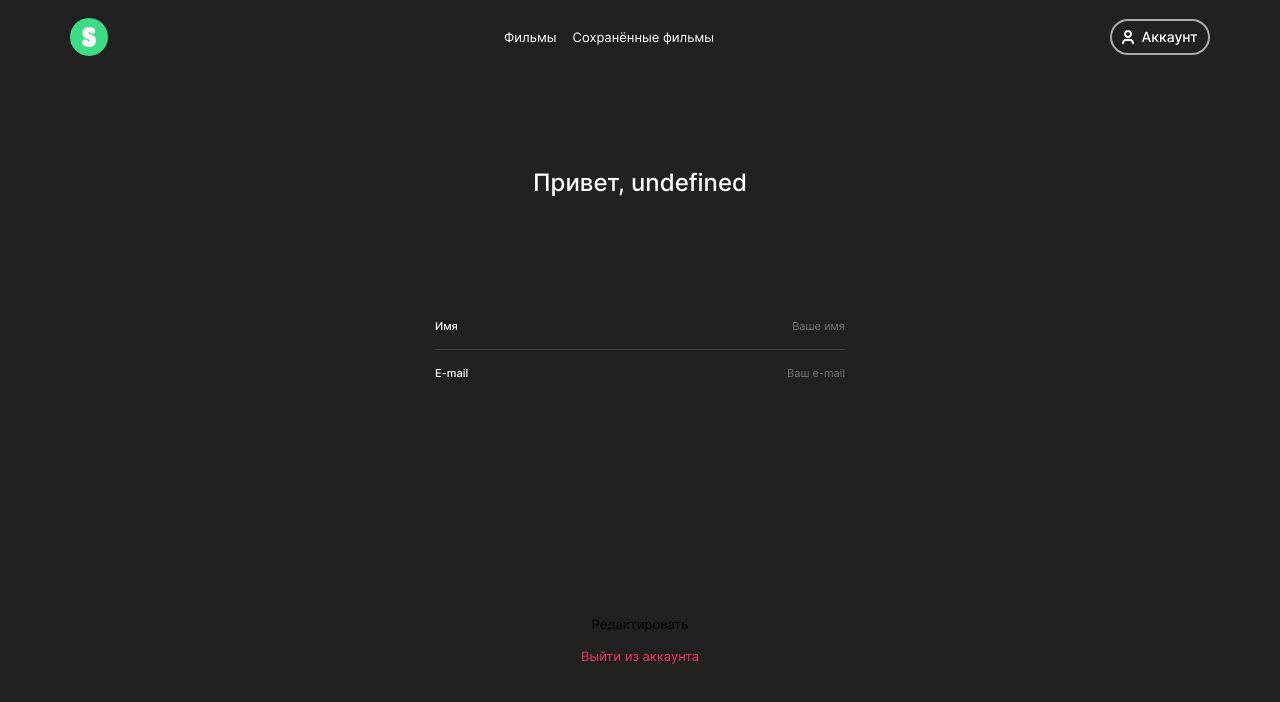
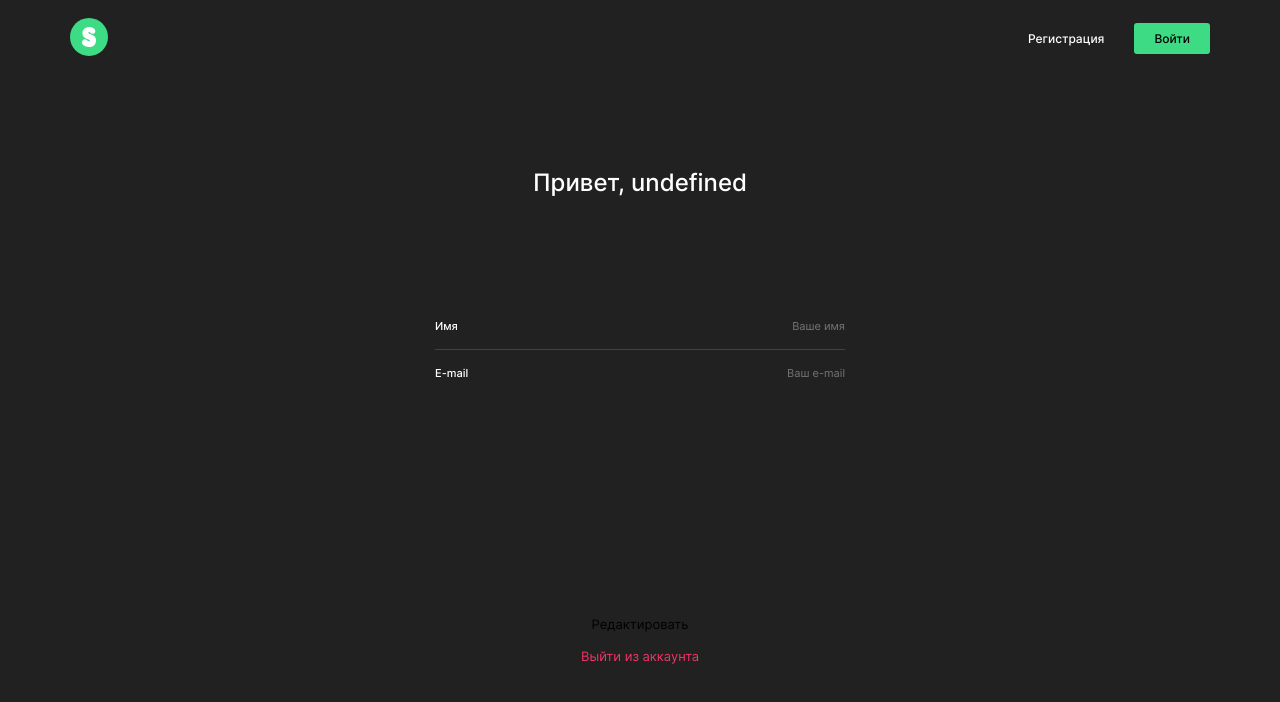
Before and after one commit to Vovkasquid/movies-explorer-frontend, a React (Create React App) app: page /profile in a window 1280 px wide. Shown: the top 702 px of the page. Built offline with nearby package versions, Linux system fonts and the light colour scheme.

Commit message:
feat: передлать стейт isLogin на isAuth в Header и пробросить его из App до Header

```diff
--- a/src/components/App/App.jsx
+++ b/src/components/App/App.jsx
@@ -124,8 +124,18 @@ function App() {
             'При обновление информации о пользователе произошла ошибка. Пожалуйста, попробуйте позже.',
           )
         }
-        console.log('ошибка в профиле ', err)
       })
+  }
+
+  const handleExitAccount = () => {
+    // Очищаем localStorage
+    localStorage.clear()
+    // Переводим стейт авторизации в false
+    setIsAuth(false)
+    // Убираем пользователя из контекста
+    setCurrentUser('')
+    // Редиректим
+    history.push('/')
   }
 
   return (
@@ -134,13 +144,18 @@ function App() {
         <div className="page">
           <Switch>
             <Route path="/movies">
-              <Movies cardCount={cardCount} />
+              <Movies cardCount={cardCount} isAuth={isAuth} />
             </Route>
             <Route path="/saved-movies">
-              <SavedMovies cardCount={cardCount} />
+              <SavedMovies cardCount={cardCount} isAuth={isAuth} />
             </Route>
             <Route path="/profile">
-              <Profile updProfileNetworkError={updProfileNetworkError} handleEditProfile={handleEditProfile} />
+              <Profile
+                updProfileNetworkError={updProfileNetworkError}
+                handleEditProfile={handleEditProfile}
+                handleExitAccount={handleExitAccount}
+                isAuth={isAuth}
+              />
             </Route>
             <Route path="/signup">
               <Register handleRegister={handleRegister} registerNetworkError={registerNetworkError} />
@@ -149,7 +164,7 @@ function App() {
               <Login handleLogin={handleLogin} loginNetworkError={loginNetworkError} />
             </Route>
             <Route path="/">
-              <Main />
+              <Main isAuth={isAuth} />
             </Route>
             <Route path="/*">
               <Redirect to="/" />
--- a/src/components/Header/Header.jsx
+++ b/src/components/Header/Header.jsx
@@ -5,7 +5,7 @@ import './Header.css'
 import headerLogo from '../../images/logo.svg'
 import profileIcon from '../../images/profile_icon.svg'
 
-export default function Header({ isLogin }) {
+export default function Header({ isAuth }) {
   const [isSidebarOpen, setIsSidebarOpen] = React.useState(false)
   const handleOpenSidebar = () => {
     setIsSidebarOpen(true)
@@ -16,7 +16,7 @@ export default function Header({ isLogin }) {
   return (
     <header className="header">
       <img src={headerLogo} alt="Логотип проекта" className="header__logo" />
-      {isLogin && (
+      {isAuth && (
         <nav className="header__navigation">
           <NavLink
             className="header__navigation-link"
@@ -34,7 +34,7 @@ export default function Header({ isLogin }) {
           </NavLink>
         </nav>
       )}
-      {isLogin ? (
+      {isAuth ? (
         <>
           <button type="button" className="header__menu-button" onClick={handleOpenSidebar} />
           <Link className="header__profile-link" to="/profile">
--- a/src/components/Main/Main.jsx
+++ b/src/components/Main/Main.jsx
@@ -8,10 +8,10 @@ import AboutMe from '../AboutMe/AboutMe'
 import Portfolio from '../Portfolio/Portfolio'
 import Footer from '../Footer/Footer'
 
-export default function Main() {
+export default function Main({ isAuth }) {
   return (
     <>
-      <Header isLogin={false} />
+      <Header isAuth={isAuth} />
       <Promo />
       <AboutProject />
       <Techs />
--- a/src/components/Movies/Movies.jsx
+++ b/src/components/Movies/Movies.jsx
@@ -4,10 +4,10 @@ import Header from '../Header/Header'
 import Footer from '../Footer/Footer'
 import SearchForm from '../SearchForm/SearchForm'
 
-export default function Movies({ cardCount }) {
+export default function Movies({ cardCount, isAuth }) {
   return (
     <>
-      <Header isLogin />
+      <Header isAuth={isAuth} />
       <SearchForm isSaved={false} cardCount={cardCount} />
       <Footer />
     </>
--- a/src/components/Profile/Profile.jsx
+++ b/src/components/Profile/Profile.jsx
@@ -4,7 +4,7 @@ import Header from '../Header/Header'
 import formValidationHook from '../../utils/hooks/formValidationHook'
 import { CurrentUserContext } from '../../contexts/CurrentUserContext'
 
-export default function Profile({ updProfileNetworkError, handleEditProfile }) {
+export default function Profile({ updProfileNetworkError, handleEditProfile, handleExitAccount, isAuth }) {
   // Получаем текущего пользователя из контекста
   const currentUser = useContext(CurrentUserContext)
   const { values, isValid, handleChange, errors } = formValidationHook({
@@ -22,7 +22,7 @@ export default function Profile({ updProfileNetworkError, handleEditProfile }) {
 
   return (
     <>
-      <Header isLogin />
+      <Header isAuth={isAuth} />
       <section className="profile">
         <form className="profile__form" name="edit" onSubmit={onFormSumbit} noValidate>
           <h1 className="profile__form-title">{`Привет, ${currentUser?.name}`}</h1>
@@ -66,7 +66,7 @@ export default function Profile({ updProfileNetworkError, handleEditProfile }) {
             <button type="submit" className="profile__button" disabled={!isValid}>
               Редактировать
             </button>
-            <button type="button" className="profile__button profile__button_type_exit">
+            <button type="button" className="profile__button profile__button_type_exit" onClick={handleExitAccount}>
               Выйти из аккаунта
             </button>
           </div>
--- a/src/components/SavedMovies/SavedMovies.jsx
+++ b/src/components/SavedMovies/SavedMovies.jsx
@@ -4,10 +4,10 @@ import Header from '../Header/Header'
 import Footer from '../Footer/Footer'
 import SearchForm from '../SearchForm/SearchForm'
 
-export default function SavedMovies({ cardCount }) {
+export default function SavedMovies({ cardCount, isAuth }) {
   return (
     <>
-      <Header isLogin />
+      <Header isAuth={isAuth} />
       <SearchForm isSaved cardCount={cardCount} />
       <Footer />
     </>
```
